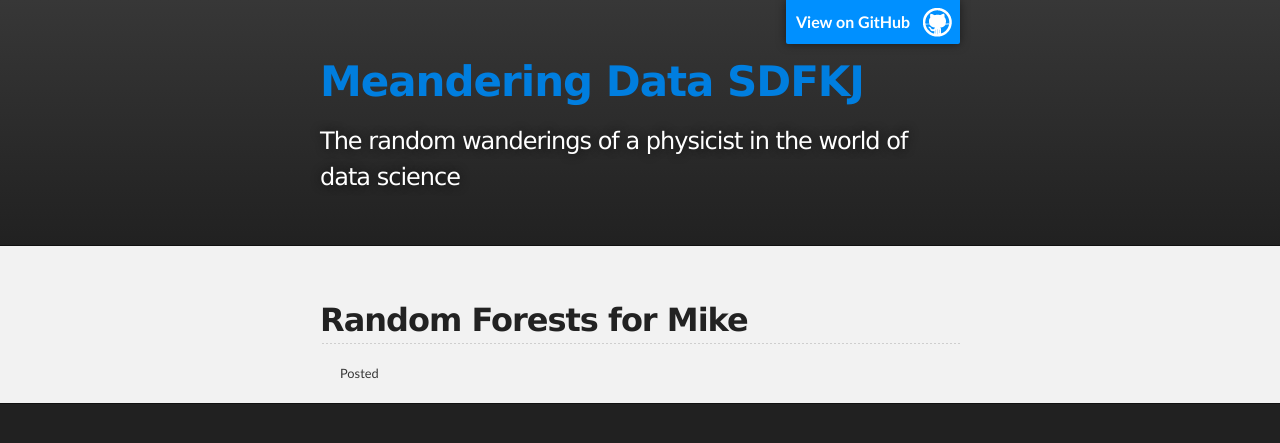
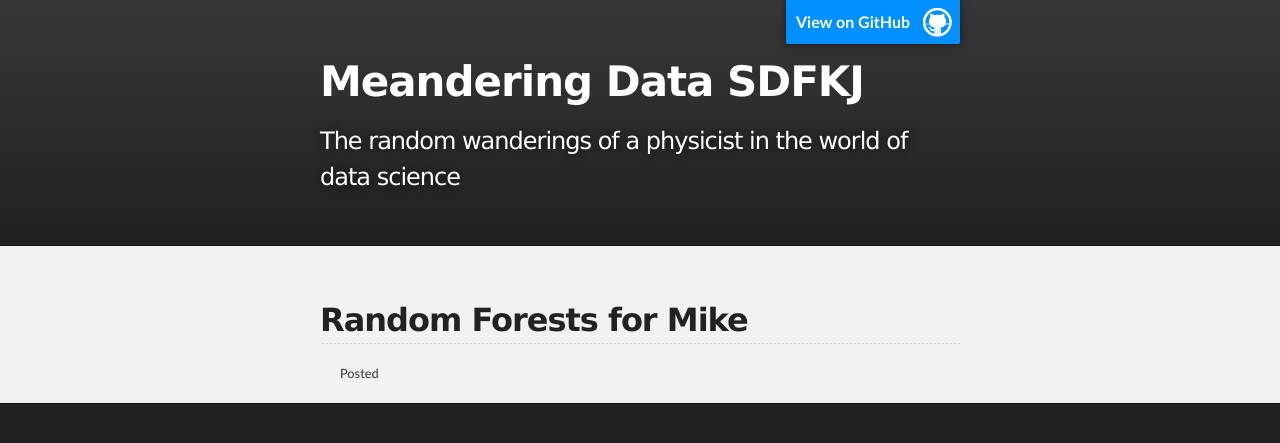
Before and after one commit to vgm64/vgm64.github.io, a Jekyll site: the page built from test.html, in a window 1280 px wide. Shown: the top 443 px of the page. Built offline with Jekyll 4.4.1, drawn with Linux system fonts in a browser that asks for light colours.

Commit message:
Apply the css fix across all templates.

```diff
--- a/_includes/local.css
+++ b/_includes/local.css
@@ -1,4 +1,3 @@
-/*a.nav:hover {text-decoration: none; }*/
 h1 a:link {
     color: inherit;
     text-decoration: inherit;
--- a/_layouts/default.html
+++ b/_layouts/default.html
@@ -24,7 +24,7 @@
         <header class="inner">
           <a id="forkme_banner" href="https://github.com/vgm64">View on GitHub</a>
 
-          <h1 id="project_title"><a href="site.url" class="nav">{{ site.title }}</a></h1>
+          <h1 id="project_title"><a href="{{ site.url }}" class="nav">{{ site.title }}</a></h1>
           <h2 id="project_tagline">{{ site.tagline }}</h2>
 
         </header>
--- a/_layouts/post.html
+++ b/_layouts/post.html
@@ -8,6 +8,9 @@
     <meta name="description" content="{{ site.title }} : The random wanderings of a physicist in the world of data science" />
 
     <link rel="stylesheet" type="text/css" media="screen" href="/stylesheets/stylesheet.css">
+    <style>
+    {% include local.css %}
+    </style>
 
     <title>{{ page.title }} on {{ site.title }}</title>
   </head>
@@ -21,7 +24,7 @@
         <header class="inner">
           <a id="forkme_banner" href="https://github.com/vgm64">View on GitHub</a>
 
-          <h1 id="project_title"><a href="site.url" style="text-decoration:none">{{ site.title }}</a></h1>
+          <h1 id="project_title"><a href="{{ site.url }}" class="nav">{{ site.title }}</a></h1>
           <h2 id="project_tagline">{{ site.tagline }}</h2>
 
         </header>
```
